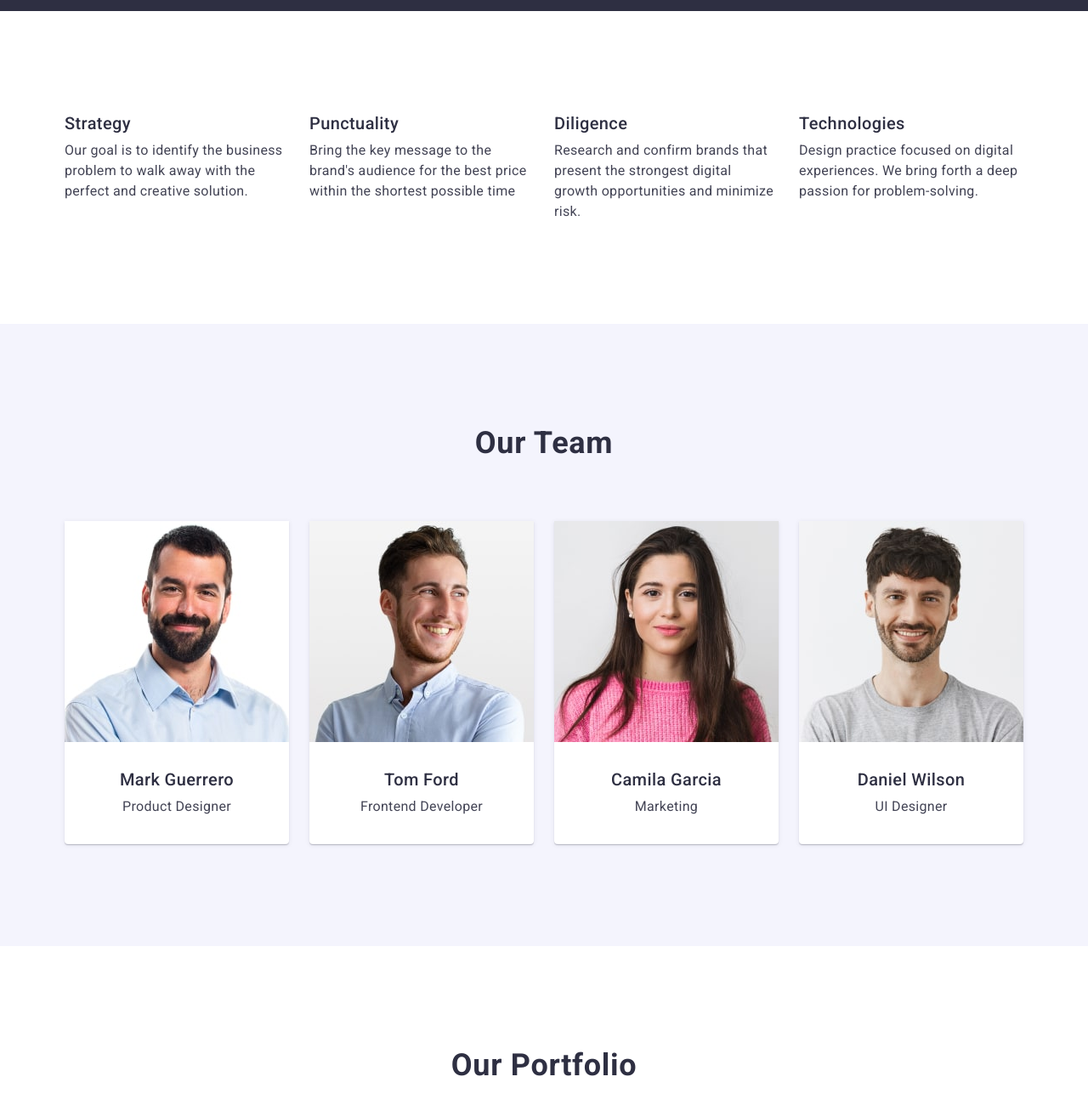
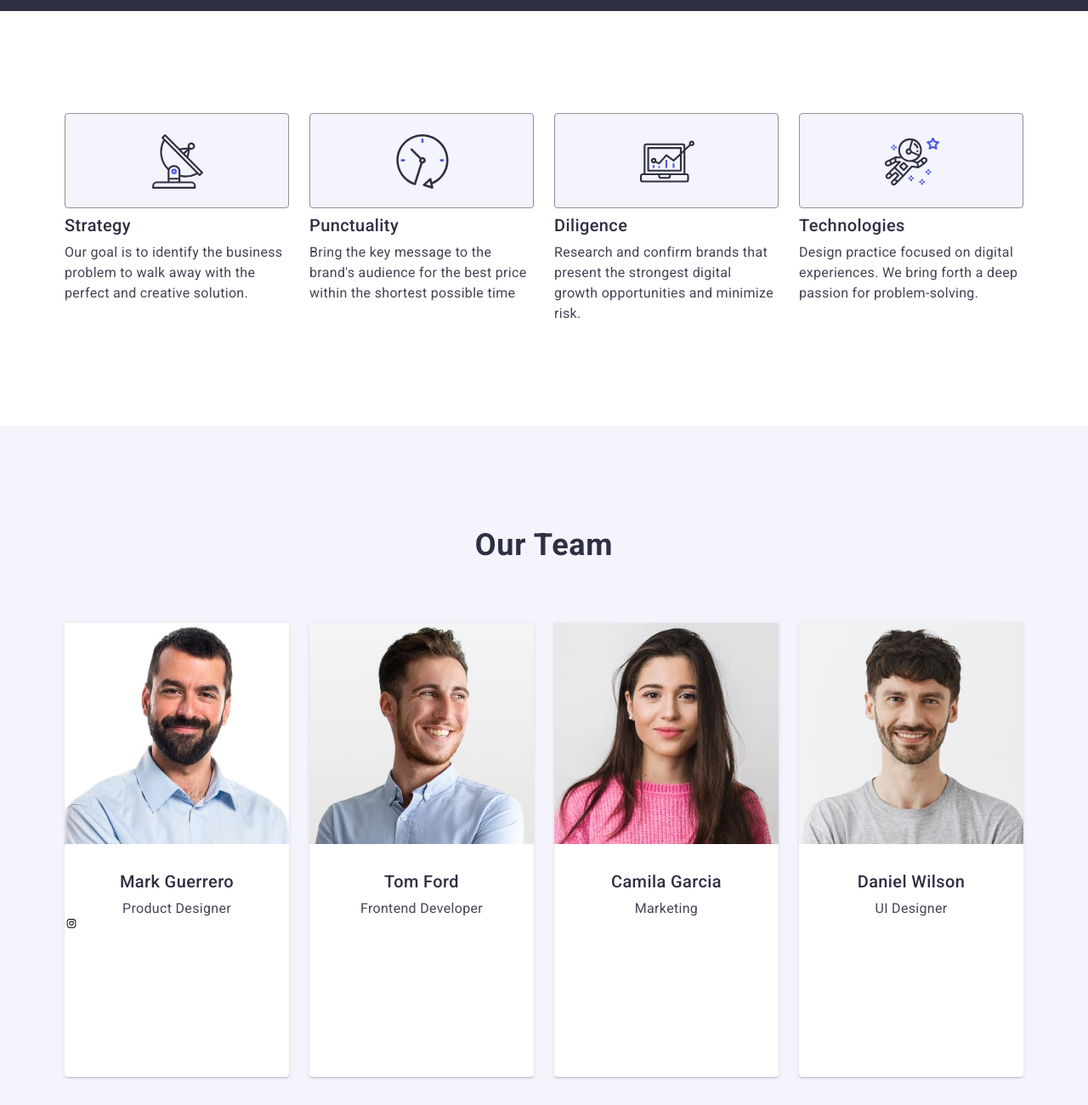
Before and after one commit to VasylHru/goit-markup-hw-04, a plain HTML site: page index.html in a window 1280 px wide. Shown: the part 660-1960 px from the top of the page at 85% size. Drawn offline with nearby package versions, Linux system fonts and the light colour scheme; grey boxes are pictures that could not be loaded.

Commit message:
add-svg-icon

```diff
--- a/css/styles.css
+++ b/css/styles.css
@@ -130,7 +130,7 @@ color:#404bbf;
   line-height: 1.5;
   letter-spacing: 0.02em;
   color: #434455;
-  transition: color  cubic-bezier(0.4, 0, 0.2, 1);
+  transition: color 250ms cubic-bezier(0.4, 0, 0.2, 1);
 }
 
 .address-link:hover,
@@ -183,11 +183,22 @@ color:#404bbf;
   margin: 0 auto;
   border-radius: 4px;
   border: none;
-  background-color: #4d5ae5;
+  background: #4d5ae5;
+  box-shadow: 0 4px 4px 0 rgba(0, 0, 0, 0.15);
   margin-top: 48px;
   min-width: 169px;
   height: 56px;
+  transition:  250ms cubic-bezier(0.4, 0, 0.2, 1);
 }
+
+.hero-botton:hover,
+.hero-botton:focus {
+ background-color:#404BBF;
+}
+
+
+
+
 
 /* ===================== */
 /* ======features====== */
@@ -198,6 +209,27 @@ color:#404bbf;
   padding-top: 120px;
   padding-bottom: 120px;
 }
+
+.features-icon-box {
+  border: 1px solid #8e8f99;
+  border-radius: 4px;
+  background: #f4f4fd;
+  width: 264px;
+  height: 112px;
+  margin-bottom: 8px;
+
+
+}
+
+
+.icon-features {
+ padding:24px 100px;
+ box-sizing: content-box;
+
+}
+
+
+
 
 .features-list {
   display: flex;
@@ -295,6 +327,21 @@ color:#404bbf;
   text-align: center;
   color: #434455;
 }
+
+
+.social-list-team {
+}
+
+
+
+
+.social-item-team {
+}
+
+
+
+
+
 
 /* =============== */
 /* ==================PORTFOLIO=============== */
--- a/index.html
+++ b/index.html
@@ -45,10 +45,7 @@
     <main>
       <section class="hero">
         <div class="container">
-          <h1 class="hero-title">
-            Effective Solutions
-            for Your Business
-          </h1>
+          <h1 class="hero-title">Effective Solutions for Your Business</h1>
           <button class="hero-botton" type="button">Order Service</button>
         </div>
       </section>
@@ -58,27 +55,50 @@
           <h2 class="features-pre-title visually-hidden"></h2>
           <ul class="features-list">
             <li class="features-item-list">
+              <div class="features-icon-box">
+                <svg class="icon-features" width="64" height="64">
+                  <use href="./images/icon.svg.svg#icon-antenna"></use>
+                </svg>
+              </div>
               <h3 class="features-title">Strategy</h3>
               <p class="features-text">
                 Our goal is to identify the business problem to walk away with
                 the perfect and creative solution.
               </p>
             </li>
+
             <li class="features-item-list">
+              <div class="features-icon-box">
+                <svg class="icon-features" width="64" height="64">
+                  <use href="./images/icon.svg.svg#icon-clock"></use>
+                </svg>
+            </div>
               <h3 class="features-title">Punctuality</h3>
               <p class="features-text">
                 Bring the key message to the brand's audience for the best price
                 within the shortest possible time
               </p>
             </li>
+
             <li class="features-item-list">
+              <div class="features-icon-box">
+                <svg class="icon-features" width="64" height="64">
+                  <use href="./images/icon.svg.svg#icon-diagram"></use>
+                </svg>
+            </div>
               <h3 class="features-title">Diligence</h3>
               <p class="features-text">
                 Research and confirm brands that present the strongest digital
                 growth opportunities and minimize risk.
               </p>
             </li>
+
             <li class="features-item-list">
+              <div class="features-icon-box">
+                <svg class="icon-features" width="64" height="64">
+                  <use href="./images/icon.svg.svg#icon-astronaut"></use>
+                </svg>
+              </div>
               <h3 class="features-title">Technologies</h3>
               <p class="features-text">
                 Design practice focused on digital experiences. We bring forth a
@@ -88,8 +108,6 @@
           </ul>
         </div>
       </section>
-
-
 
       <section class="team">
         <div class="container">
@@ -105,6 +123,17 @@
               <div class="team-box">
                 <h3 class="team-name">Mark Guerrero</h3>
                 <p class="team-name-text">Product Designer</p>
+                <ul class="social-list-team">
+                  <a href="">
+                  <li class="social-item-team">
+                    <svg>
+                      <use href="./images/icon.svg.svg#icon-instagram" width="16" height="16"></use>
+                    </svg>
+                  </a>
+                  </li>
+                  <li class="social-item-team"></li>
+                  <li class="social-item-team"></li>
+                </ul>
               </div>
             </li>
             <li class="team-item">
@@ -234,9 +263,8 @@
           >Web<span class="footer-part">Studio</span></a
         >
         <p class="footer-text">
-          Increase the flow of customers and
-          sales for your business with digital
-          marketing & growth solutions.
+          Increase the flow of customers and sales for your business with
+          digital marketing & growth solutions.
         </p>
       </div>
     </footer>
```
Also changed, not shown: images/icon.svg.svg (added).
